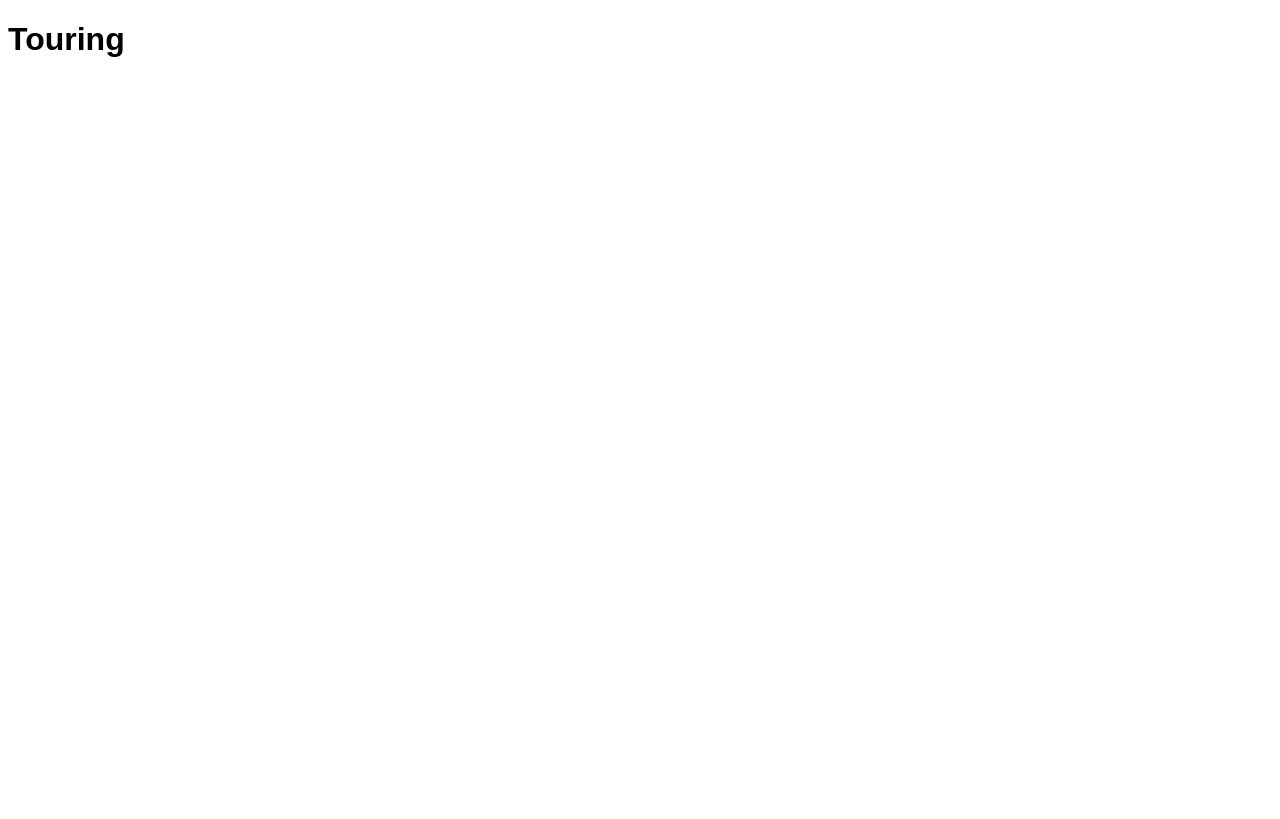
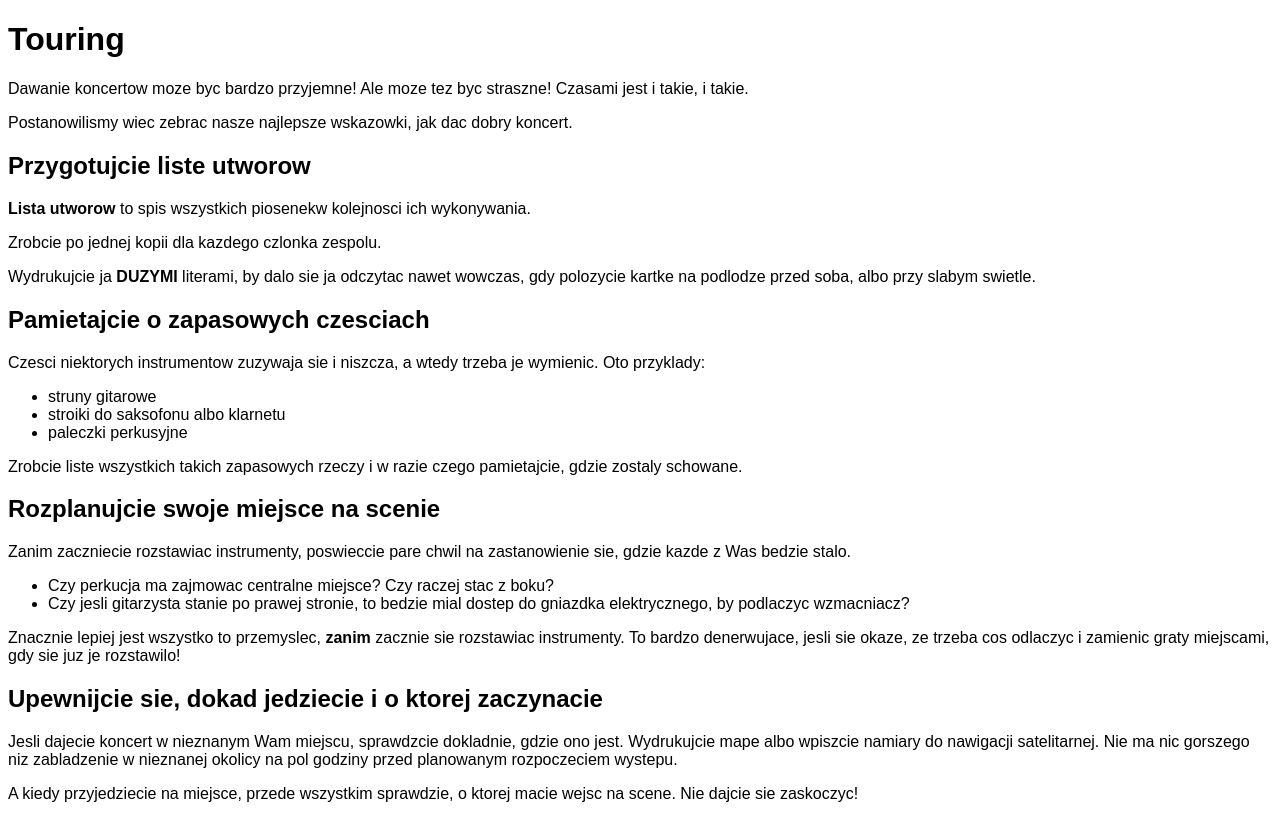
Before and after one commit to Pawel-Szymczyk/DojoNano, a plain HTML site: page nanonauci/touring.html in a window 1280 px wide. Drawn offline with Linux system fonts and the light colour scheme.

Commit message:
Add some text to touring page

```diff
--- a/nanonauci/touring.html
+++ b/nanonauci/touring.html
@@ -9,5 +9,39 @@
 <body>
     <h1>Touring</h1>
 
+    <p>Dawanie koncertow moze byc bardzo przyjemne! Ale moze tez byc straszne! Czasami jest i takie, i takie.</p>
+    <p>Postanowilismy wiec zebrac nasze najlepsze wskazowki, jak dac dobry koncert.</p>
+
+    <h2>Przygotujcie liste utworow</h2>
+    <p><strong>Lista utworow</strong> to spis wszystkich piosenekw kolejnosci ich wykonywania.</p>
+    <p>Zrobcie po jednej kopii dla kazdego czlonka zespolu.</p>
+    <p>Wydrukujcie ja <strong>DUZYMI</strong> literami, by dalo sie ja odczytac nawet wowczas, gdy polozycie kartke na podlodze przed soba, albo przy slabym swietle.</p>
+
+    <h2>Pamietajcie o zapasowych czesciach</h2>
+    <p>Czesci niektorych instrumentow zuzywaja sie i niszcza, a wtedy trzeba je wymienic.
+        Oto przyklady:
+    </p>
+    <ul>
+        <li>struny gitarowe</li>
+        <li>stroiki do saksofonu albo klarnetu</li>
+        <li>paleczki perkusyjne</li>
+    </ul>
+    <p>Zrobcie liste wszystkich takich zapasowych rzeczy i w razie czego pamietajcie, gdzie zostaly schowane.</p>
+
+    <h2>Rozplanujcie swoje miejsce na scenie</h2>
+    <p>Zanim zaczniecie rozstawiac instrumenty, poswieccie pare chwil na zastanowienie sie, gdzie kazde z Was bedzie stalo.</p>
+    <ul>
+        <li>Czy perkucja ma zajmowac centralne miejsce? Czy raczej stac z boku?</li>
+        <li>Czy jesli gitarzysta stanie po prawej stronie, to bedzie mial dostep do gniazdka elektrycznego, by podlaczyc wzmacniacz?</li>
+    </ul>
+    <p>Znacznie lepiej jest wszystko to przemyslec, <strong>zanim</strong> zacznie sie rozstawiac instrumenty. To bardzo denerwujace, jesli sie okaze, ze trzeba cos odlaczyc i
+    zamienic graty miejscami, gdy sie juz je rozstawilo!</p>
+
+    <h2>Upewnijcie sie, dokad jedziecie i o ktorej zaczynacie</h2>
+    <p>Jesli dajecie koncert w nieznanym Wam miejscu, sprawdzcie dokladnie, gdzie ono jest. Wydrukujcie mape albo wpiszcie namiary do nawigacji satelitarnej.
+        Nie ma nic gorszego niz zabladzenie w nieznanej okolicy na pol godziny przed planowanym rozpoczeciem wystepu.</p>
+    <p>A kiedy przyjedziecie na miejsce, przede wszystkim <stron>sprawdzie, o ktorej macie wejsc na scene</stron>. Nie dajcie sie zaskoczyc!</p>
+
+
 </body>
 </html>
```
